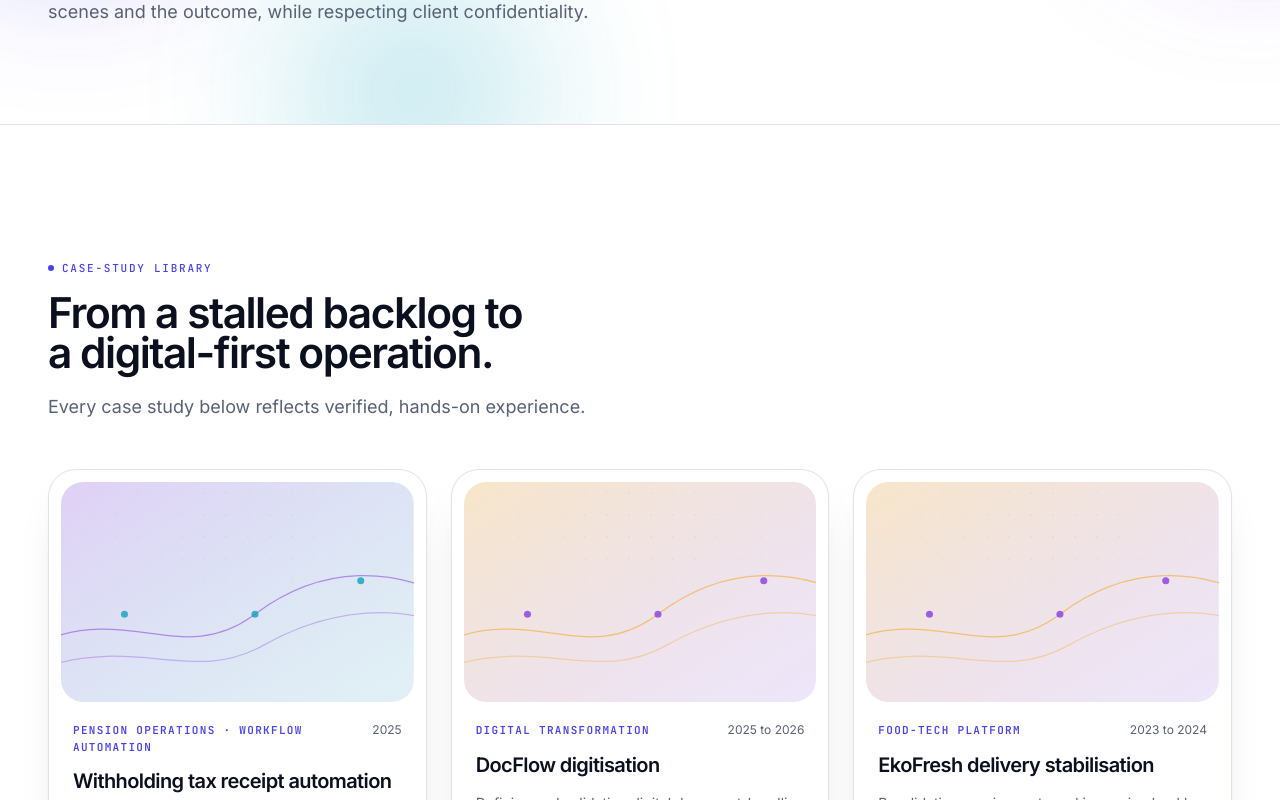
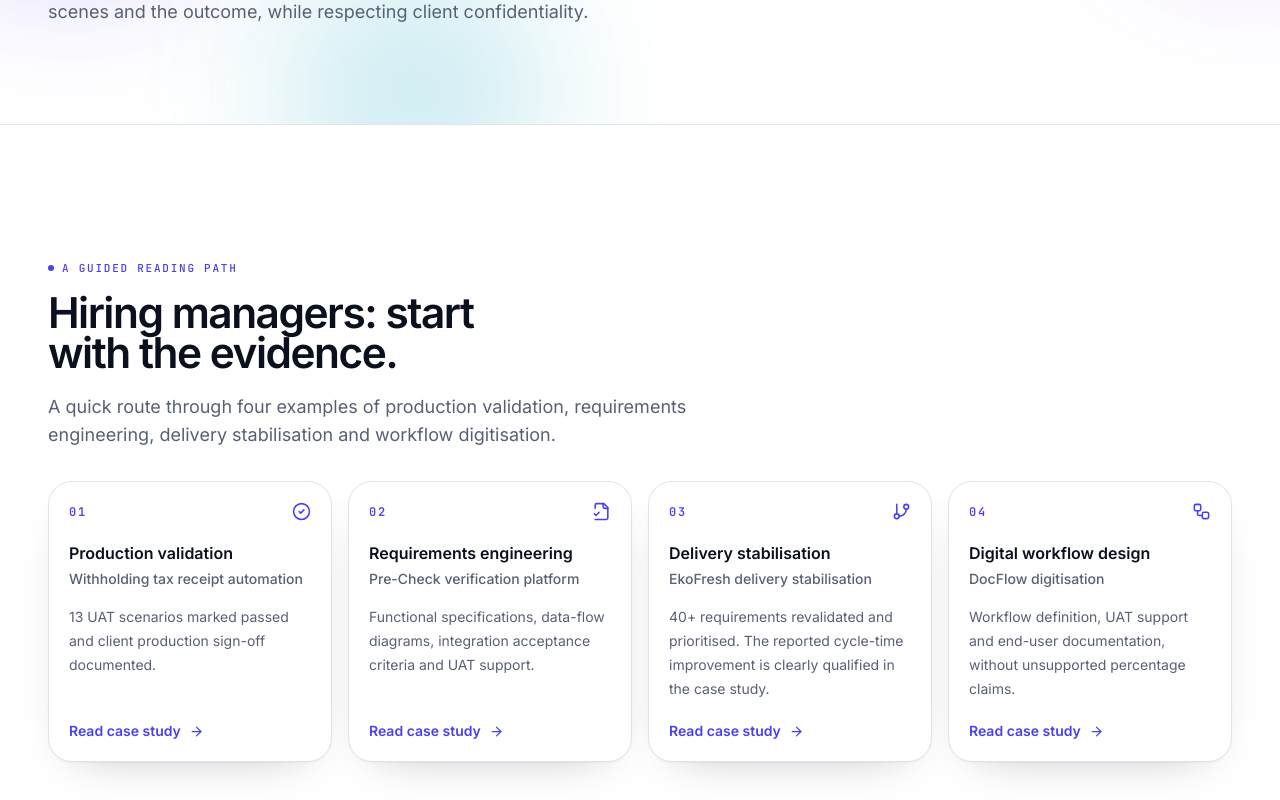
Before and after one commit to ImjCloud/portfolio, a Next.js app: page /projects in a window 1280 px wide. Shown: the part 400-1200 px from the top of the page. Built offline with nearby package versions, Linux system fonts and the light colour scheme; no server answers.

Commit message:
feat: add recruiter reading path to case studies

```diff
--- a/app/projects/page.tsx
+++ b/app/projects/page.tsx
@@ -1,10 +1,96 @@
+import Link from "next/link";
 import type { Metadata } from "next";
+import { ArrowRight, CheckCircle2, FileCheck2, GitBranch, Workflow } from "lucide-react";
 import { PageHero } from "@/components/page-hero";
 import { ProjectCard } from "@/components/project-card";
 import { projects } from "@/data/projects";
 import { SectionHeading } from "@/components/ui/section-heading";
 
 export const metadata: Metadata = { title: "Projects" };
+
+const evidencePath = [
+  {
+    number: "01",
+    title: "Production validation",
+    project: "Withholding tax receipt automation",
+    slug: "leadway-withholding-tax-automation",
+    evidence: "13 UAT scenarios marked passed and client production sign-off documented.",
+    icon: CheckCircle2,
+  },
+  {
+    number: "02",
+    title: "Requirements engineering",
+    project: "Pre-Check verification platform",
+    slug: "pre-check-verification-platform",
+    evidence: "Functional specifications, data-flow diagrams, integration acceptance criteria and UAT support.",
+    icon: FileCheck2,
+  },
+  {
+    number: "03",
+    title: "Delivery stabilisation",
+    project: "EkoFresh delivery stabilisation",
+    slug: "ekofresh-delivery-stabilisation",
+    evidence: "40+ requirements revalidated and prioritised. The reported cycle-time improvement is clearly qualified in the case study.",
+    icon: GitBranch,
+  },
+  {
+    number: "04",
+    title: "Digital workflow design",
+    project: "DocFlow digitisation",
+    slug: "docflow-digitisation",
+    evidence: "Workflow definition, UAT support and end-user documentation, without unsupported percentage claims.",
+    icon: Workflow,
+  },
+];
+
 export default function ProjectsPage() {
-  return <><PageHero eyebrow="Projects" title="Selected work across digital transformation and delivery." description="Case studies written to show the business context, the work behind the scenes and the outcome, while respecting client confidentiality."/><section className="section container"><SectionHeading eyebrow="Case-study library" title="From a stalled backlog to a digital-first operation." description="Every case study below reflects verified, hands-on experience."/><div className="mt-12 grid gap-6 md:grid-cols-2 xl:grid-cols-3">{projects.map((project) => <ProjectCard key={project.slug} project={project}/>)}</div></section></>;
+  return (
+    <>
+      <PageHero
+        eyebrow="Projects"
+        title="Selected work across digital transformation and delivery."
+        description="Case studies written to show the business context, the work behind the scenes and the outcome, while respecting client confidentiality."
+      />
+      <section className="section container">
+        <SectionHeading
+          eyebrow="A guided reading path"
+          title="Hiring managers: start with the evidence."
+          description="A quick route through four examples of production validation, requirements engineering, delivery stabilisation and workflow digitisation."
+        />
+        <div className="mt-8 grid gap-4 sm:grid-cols-2 xl:grid-cols-4">
+          {evidencePath.map((item) => {
+            const Icon = item.icon;
+            return (
+              <Link
+                key={item.slug}
+                href={`/projects/${item.slug}/`}
+                className="group flex h-full flex-col rounded-3xl border border-line bg-paper p-5 shadow-card transition hover:-translate-y-1 hover:border-brand/40 hover:shadow-glow focus-visible:outline-none focus-visible:ring-2 focus-visible:ring-brand"
+              >
+                <div className="flex items-center justify-between">
+                  <span className="font-mono text-xs font-semibold tracking-[0.14em] text-brand">{item.number}</span>
+                  <Icon size={19} className="text-brand" aria-hidden="true" />
+                </div>
+                <h2 className="mt-5 text-base font-semibold text-ink">{item.title}</h2>
+                <p className="mt-1 text-sm font-medium text-muted">{item.project}</p>
+                <p className="mt-4 flex-1 text-sm leading-6 text-muted">{item.evidence}</p>
+                <span className="mt-5 inline-flex items-center gap-2 text-sm font-semibold text-brand">
+                  Read case study <ArrowRight size={15} className="transition-transform group-hover:translate-x-1" />
+                </span>
+              </Link>
+            );
+          })}
+        </div>
+        <div className="mt-16">
+          <SectionHeading
+            eyebrow="Case-study library"
+            title="Explore the full delivery story."
+            description="Each case study separates the business problem, my contribution, the delivery approach and the evidence available for the outcome."
+          />
+          <div className="mt-8 grid gap-6 md:grid-cols-2 xl:grid-cols-3">
+            {projects.map((project) => <ProjectCard key={project.slug} project={project} />)}
+          </div>
+        </div>
+      </section>
+    </>
+  );
 }
```
